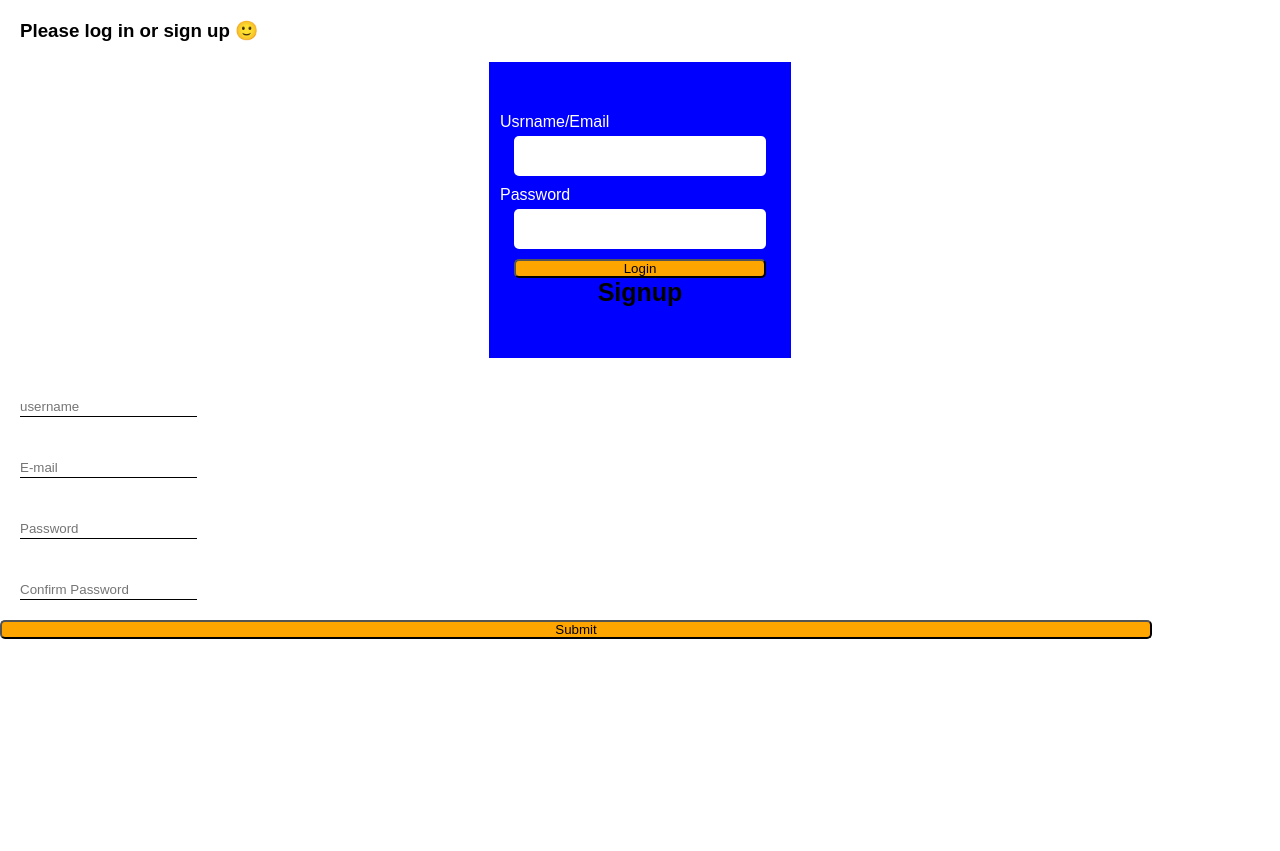
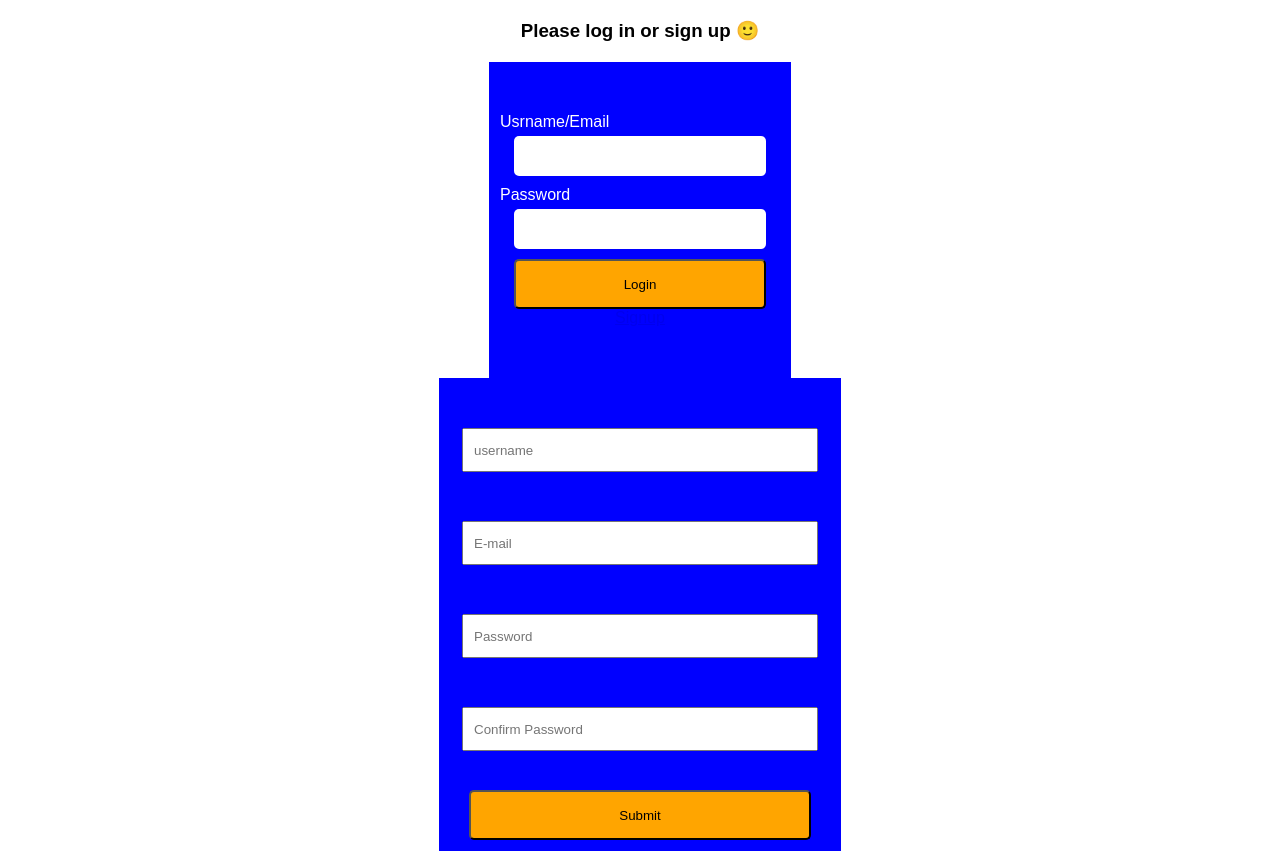
Before and after one commit to Joe-Powell/antisocial_media, a PHP site: page /regiser.php in a window 1280 px wide. Before the commit the page ends 639 px from the top, so only its background shows below. Run offline with PHP 8.4, Linux system fonts and the light colour scheme; some libraries are stand-ins or nearby versions.

Commit message:
Update style.css

```diff
--- a/style.css
+++ b/style.css
@@ -31,16 +31,36 @@
     }
 
 
-    .signup {
+    .form-signup {
+        text-align: center;
+        display: flex;
+        flex-direction: column;
+        margin: auto;
+        padding:10px;
+
         text-decoration: none;
         font-weight: 900;
         font-size: 25px;
-        color:black
+        width:380px;
+        color:black ;
+        background-color: blue;
+        border:1px solid blue;
+
+    }
+
+    .form-signup input {
+        width:90%;
+        color: black;
+        height:40px;
+        margin:10px auto;
+        padding-left:10px;
+
 
     }
 
     .login-status {
        padding:20px 20px;
+       text-align:center;
     }
 
     form {
@@ -72,7 +92,6 @@
         outline: none;
         border:none;
          border-radius: 5px;
-         /* background-color: orange; */
 
 
 
@@ -80,20 +99,13 @@
 
     button[type='submit']{
         width:90%;
-        height:fit-content;
+        height: 50px;
+        margin: auto;
         border-radius: 5px;
         background-color: orange;
     }
 
-    .form-signup input{
-        margin:20px;
-        height:20px;
-        outline: none;
-        border:none;
-        border-bottom: 1px solid black;
-        background-color: white;
 
-    }
 
     #submit_new_pro_pic {
        display: none;
```
